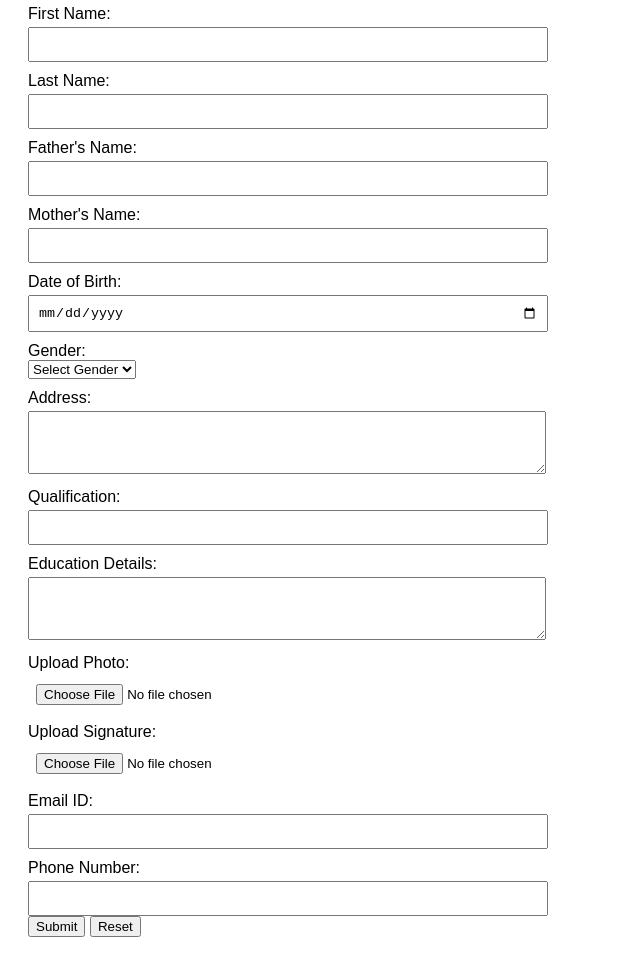
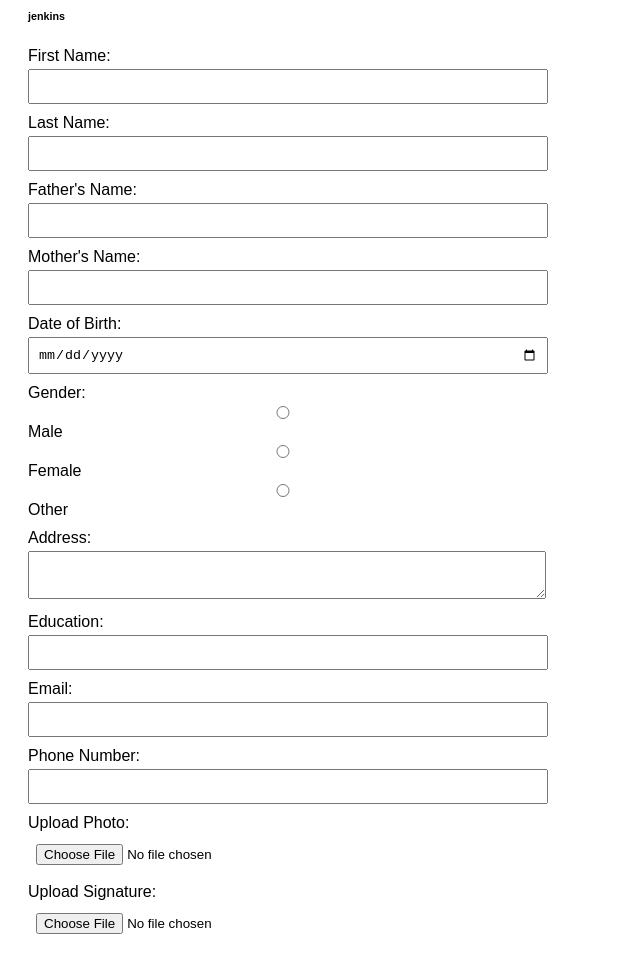
Before and after one commit to bhavani355/PROJECT, a plain HTML site: page index.html in a window 1280 px wide. Shown: the part 91-1047 px from the top of the page, without its empty margins (0-640 px from the left). Drawn offline with Linux system fonts and the light colour scheme.

Commit message:
Update index.html

```diff
--- a/index.html
+++ b/index.html
@@ -2,62 +2,67 @@
 <html lang="en">
 <head>
   <meta charset="UTF-8">
-  <title>Web Registration Form</title>
+  <title>User Registration</title>
   <link rel="stylesheet" href="style.css">
 </head>
 <body>
 
+  <h2>User Registration Form</h2>
+   <h6>jenkins </h6>
   <form id="registrationForm" onsubmit="return validateForm()">
-    <h2>Web Registration Form</h2>
-
     <label>First Name:</label>
-    <input type="text" name="firstName" required>
+    <input type="text" id="firstName">
+    <span class="error" id="firstNameError"></span>
 
     <label>Last Name:</label>
-    <input type="text" name="lastName" required>
+    <input type="text" id="lastName">
+    <span class="error" id="lastNameError"></span>
 
     <label>Father's Name:</label>
-    <input type="text" name="fatherName" required>
+    <input type="text" id="fatherName">
+    <span class="error" id="fatherNameError"></span>
 
     <label>Mother's Name:</label>
-    <input type="text" name="motherName" required>
+    <input type="text" id="motherName">
+    <span class="error" id="motherNameError"></span>
 
     <label>Date of Birth:</label>
-    <input type="date" name="dob" required>
+    <input type="date" id="dob">
+    <span class="error" id="dobError"></span>
 
     <label>Gender:</label>
-    <select name="gender" required>
-      <option value="">Select Gender</option>
-      <option>Male</option>
-      <option>Female</option>
-      <option>Other</option>
-    </select>
+    <input type="radio" name="gender" value="Male"> Male
+    <input type="radio" name="gender" value="Female"> Female
+    <input type="radio" name="gender" value="Other"> Other
+    <span class="error" id="genderError"></span>
 
     <label>Address:</label>
-    <textarea name="address" rows="3" required></textarea>
+    <textarea id="address"></textarea>
+    <span class="error" id="addressError"></span>
 
-    <label>Qualification:</label>
-    <input type="text" name="qualification" required>
+    <label>Education:</label>
+    <input type="text" id="education">
+    <span class="error" id="educationError"></span>
 
-    <label>Education Details:</label>
-    <textarea name="education" rows="3" required></textarea>
+    <label>Email:</label>
+    <input type="email" id="email">
+    <span class="error" id="emailError"></span>
+
+    <label>Phone Number:</label>
+    <input type="tel" id="phone">
+    <span class="error" id="phoneError"></span>
 
     <label>Upload Photo:</label>
-    <input type="file" name="photo" accept="image/*" required>
+    <input type="file" id="photo">
+    <span class="error" id="photoError"></span>
 
     <label>Upload Signature:</label>
-    <input type="file" name="signature" accept="image/*" required>
+    <input type="file" id="signature">
+    <span class="error" id="signatureError"></span>
 
-    <label>Email ID:</label>
-    <input type="email" name="email" required>
-
-    <label>Phone Number:</label>
-    <input type="tel" name="phone" pattern="[0-9]{10}" required>
-
-    <div class="btn-group">
-      <button type="submit" class="submit-btn">Submit</button>
-      <button type="reset" class="reset-btn">Reset</button>
-    </div>
+    <br><br>
+    <button type="submit">Submit</button>
+    <button type="reset">Reset</button>
   </form>
 
   <script src="sub.js"></script>
```
